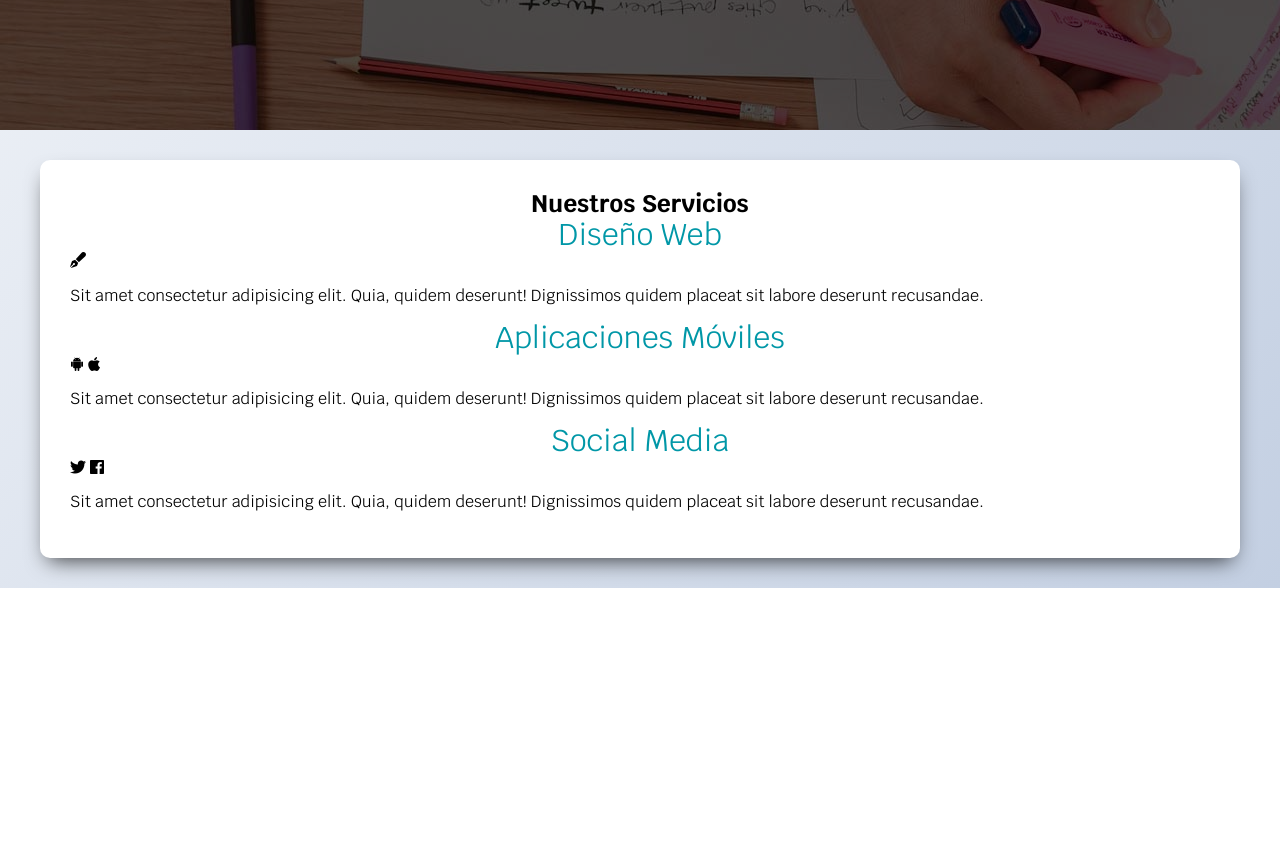
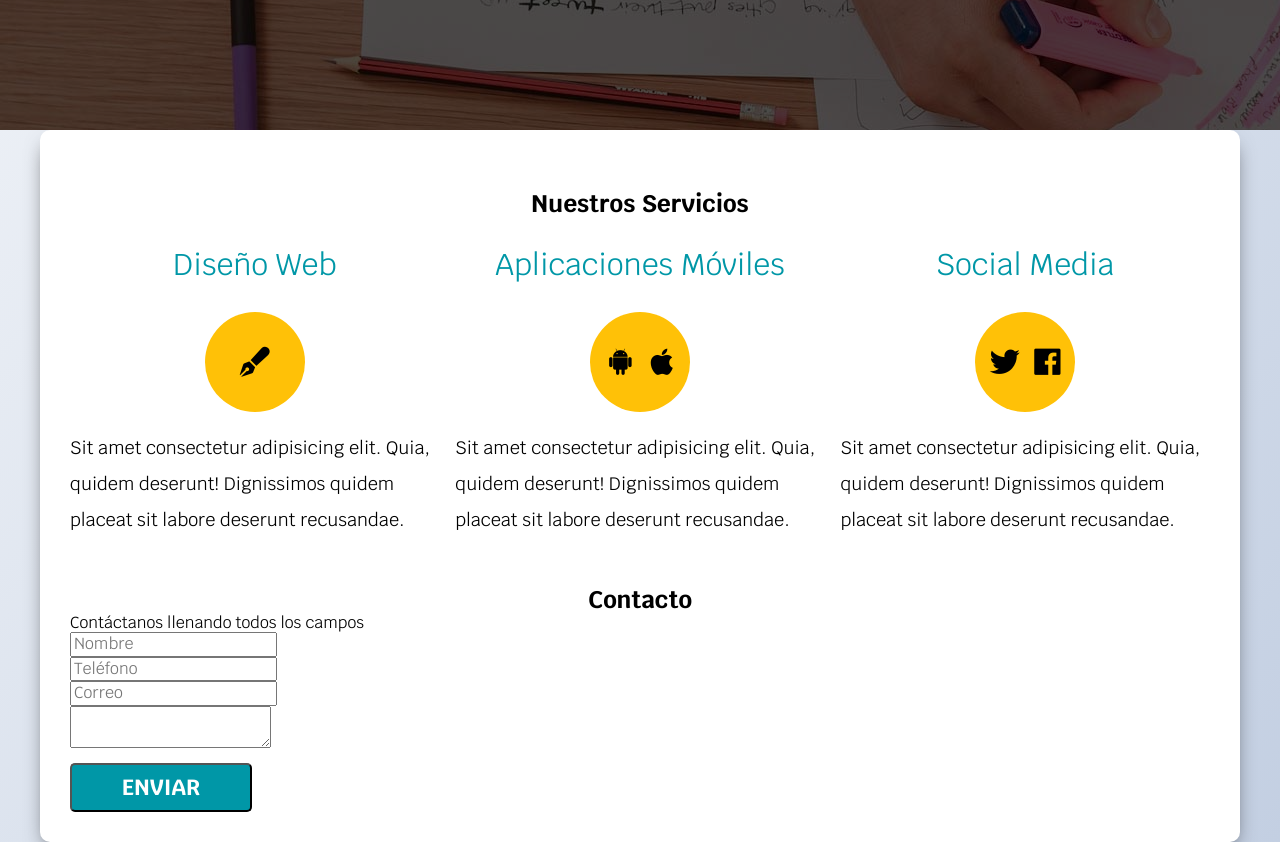
Before and after one commit to Jcgt1973/freelancer, a plain HTML site: page index.html in a window 1280 px wide. Shown: the part 385-1227 px from the top of the page. Before the commit the page ends 973 px from the top, so only its background shows below. Drawn offline with Linux system fonts and the light colour scheme.

Commit message:
Se crean los servicios y se les dan estilos y se crean los campos del form

```diff
--- a/css/style.css
+++ b/css/style.css
@@ -28,15 +28,23 @@ h2,
 h3 {
     margin: 0;
 }
-h2, h3 {
+
+h2,
+h3 {
     text-align: center;
 }
 
 h3 {
-    color:var(--secundario);
+    color: var(--secundario);
     font-weight: 400;
     font-size: 3rem;
 }
+
+p {
+    font-size: 1.8rem;
+    line-height: 2;
+}
+
 .site-header {
     background-color: #ffffff;
 }
@@ -125,10 +133,46 @@ h3 {
     background-color: white;
     padding: 3rem;
     border-radius: 1rem;
-    -webkit-box-shadow: 0px 10px 21px -8px rgba(0,0,0,0.75);
-    -moz-box-shadow: 0px 10px 21px -8px rgba(0,0,0,0.75);
-    box-shadow: 0px 10px 21px -8px rgba(0,0,0,0.75);
+    -webkit-box-shadow: 0px 10px 21px -8px rgba(0, 0, 0, 0.75);
+    -moz-box-shadow: 0px 10px 21px -8px rgba(0, 0, 0, 0.75);
+    box-shadow: 0px 10px 21px -8px rgba(0, 0, 0, 0.75);
 }
+
 .servicios {
     margin: 3rem auto;
 }
+
+.contenedor-servicios {
+    margin-top: 3rem;
+}
+
+@media (min-width: 768px) {
+    .contenedor-servicios {
+        display: flex;
+        justify-content: space-between;
+    }
+    .servicio {
+        flex: 0 0 calc(33.3% - 1rem)
+    }
+}
+
+.servicio {
+    display: flex;
+    flex-direction: column;
+    align-items: center;
+}
+
+.iconos {
+    width: 100px;
+    height: 100px;
+    border-radius: 50%;
+    background-color: var(--primario);
+    display: flex;
+    justify-content: space-evenly;
+    align-items: center;
+    margin-top: 3rem;
+}
+
+.iconos {
+    font-size: 3rem;
+}
--- a/index.html
+++ b/index.html
@@ -28,7 +28,8 @@
             <a href="#" class="boton">Contactar</a>
         </div>
     </div>
-    <main class="servicios contenedor">
+    <div class="contenedor">
+        <main class="servicios">
             <h2>Nuestros Servicios</h2>
             <div class="contenedor-servicios">
                 <div class="servicio">
@@ -57,6 +58,35 @@
 
             </div>
         </main>
+        <section id="contacto" class="contacto">
+            <h2>Contacto</h2>
+            <form action="#">
+                <legend>Contáctanos llenando todos los campos</legend>
+                <div class="contenedor-campos">
+                    <div class="campo">
+                        <label for="Nombre:"></label>
+                        <input type="text" name="nombre" placeholder="Nombre">
+                    </div>
+                    <div class="campo">
+                        <label for="Teléfono:"></label>
+                        <input type="tel" name="nombre" placeholder="Teléfono">
+                    </div>
+                    <div class="campo">
+                        <label for="Correo:"></label>
+                        <input type="mail" name="nombre" placeholder="Correo">
+                    </div>
+                    <div class="campo">
+                        <label for="Mensaje:"></label>
+                        <textarea></textarea>
+                    </div>
+                </div>
+                <!--contenedor-campos-->
+                <div class="enviar">
+                    <input type="submit" class="boton" value="enviar">
+                </div>
+            </form>
+        </section>
+    </div>
 </body>
 
 </html>
```
Lines whose indentation alone changed are shown as unchanged.
